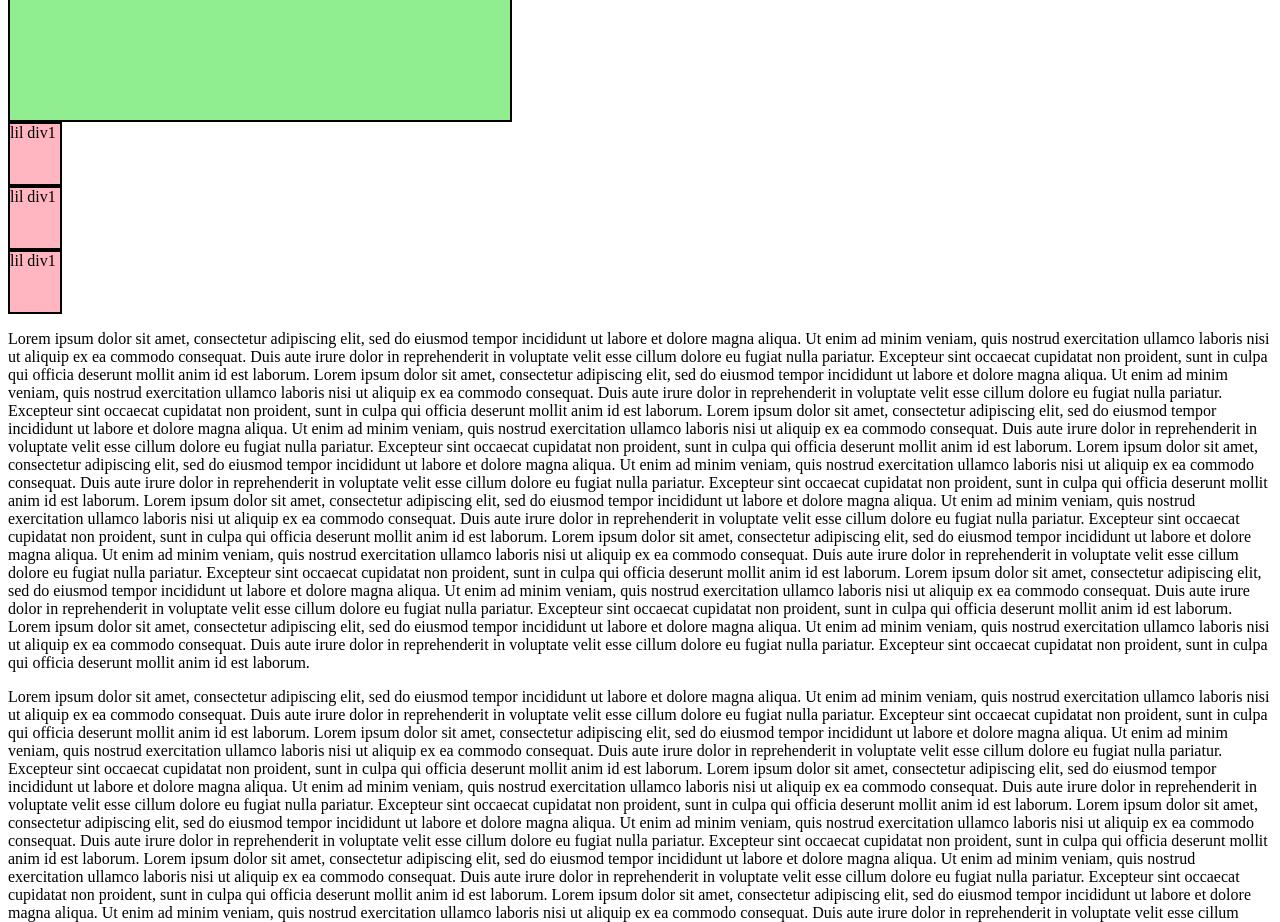
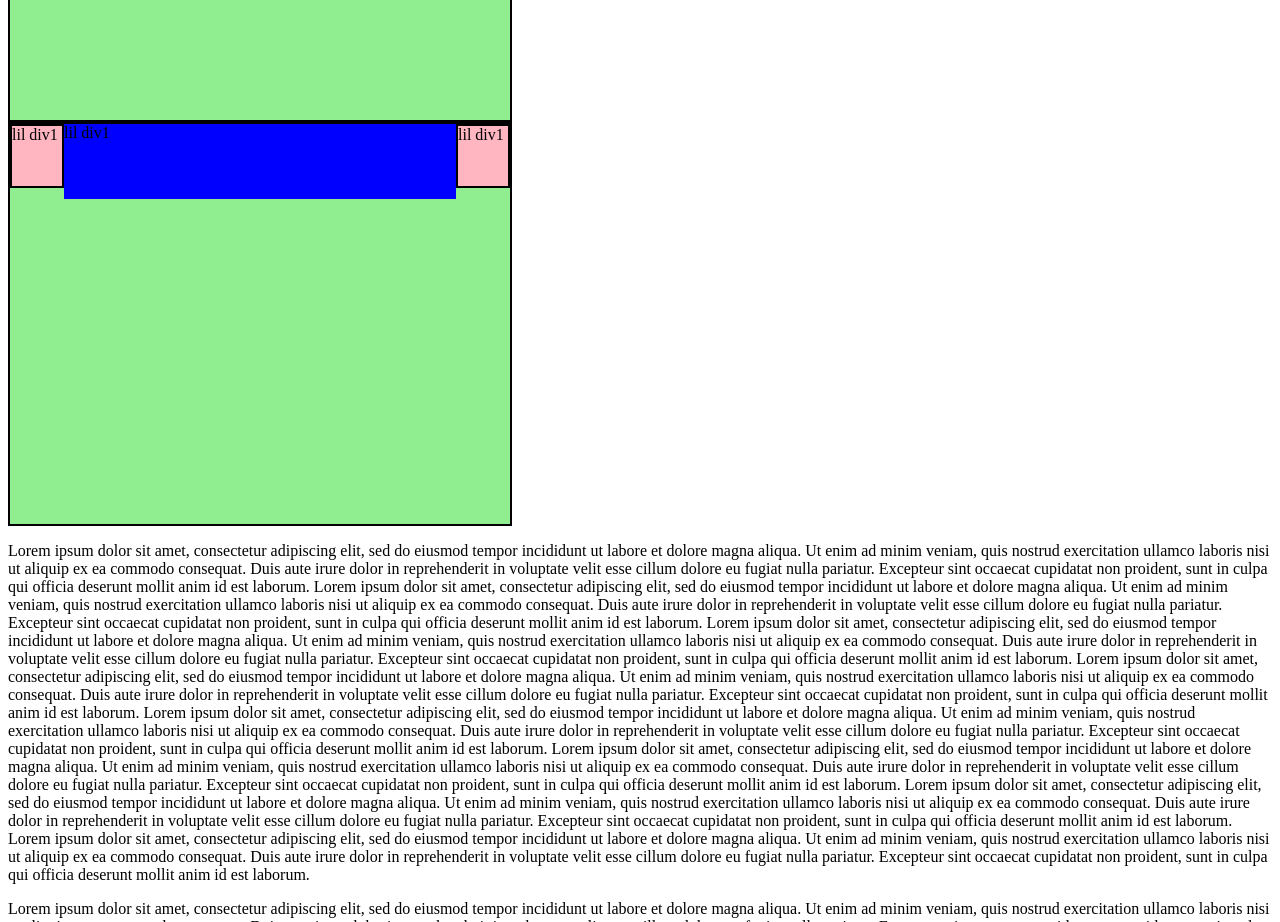
Before and after one commit to LimeFrogg/CS104-001-Lab6, a plain HTML site: page index.html in a window 1280 px wide. Shown: the part 3760-4682 px from the top of the page. Drawn offline with Linux system fonts and the light colour scheme.

Commit message:
Question 15

```diff
--- a/index.html
+++ b/index.html
@@ -51,7 +51,7 @@
     </div>
     <div class="flex-container7">
         <div class="little">lil div1</div>
-        <div class="little">lil div1</div>
+        <div class="flex-grow">lil div1</div>
         <div class="little">lil div1</div>
     </div>
     <p>Lorem ipsum dolor sit amet, consectetur adipiscing elit, sed do eiusmod tempor incididunt ut labore et dolore magna aliqua.
--- a/styles.css
+++ b/styles.css
@@ -114,6 +114,13 @@
     border:solid black 2px;
     align-content: center;
 }
+.flex-container7{
+    display:flex;
+    height: 400px;
+    width: 500px;
+    background-color: lightgreen;
+    border:solid black 2px;
+}
 .div1{
     background-color: green;
     height: 50px;
@@ -126,3 +133,8 @@
     background-color: brown;
     height: 100px;
 }
+.flex-grow{
+    background-color: blue;
+    height: 75px;
+    flex-grow: 2;
+}
```
